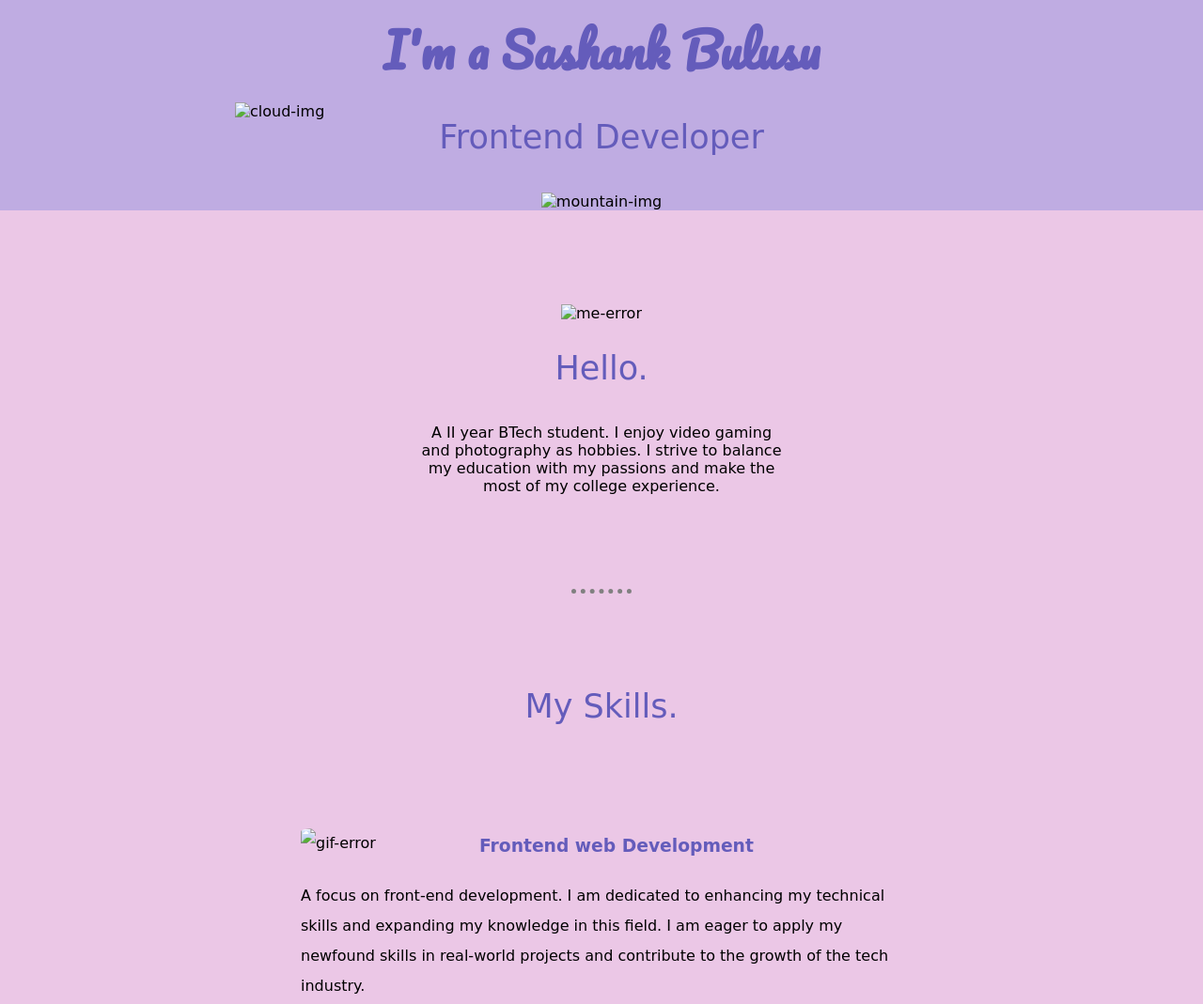
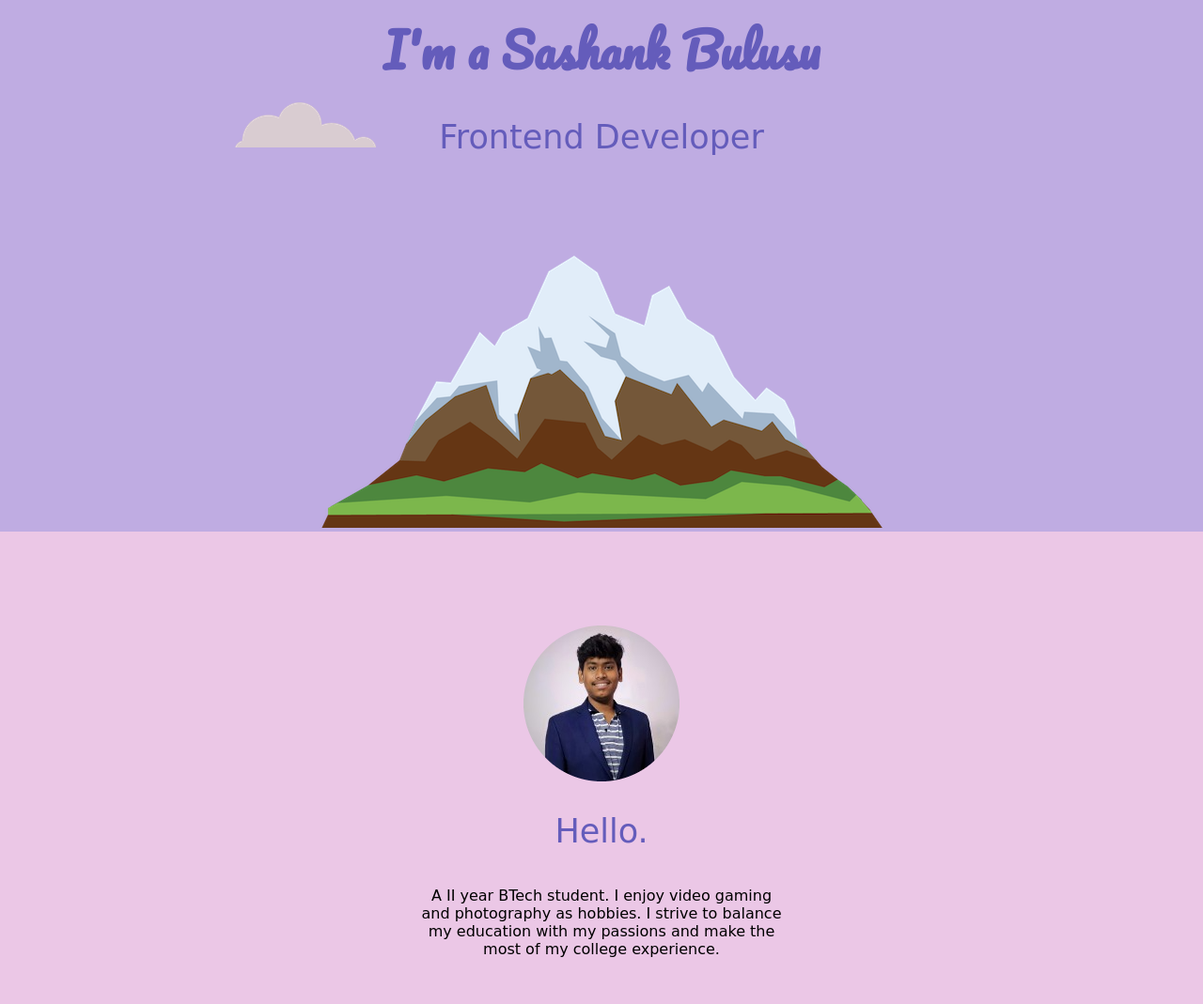
Before and after one commit to sashank-27/sashank_webpage, a plain HTML site: page index.html in a window 1280 px wide. Shown: the part 91-1160 px from the top of the page at 94% size. Drawn offline with Linux system fonts and the light colour scheme; the site is published under a folder, as on GitHub Pages, so addresses that start at the root find nothing; a web font is replaced by a local one.

Commit message:
Update index.html

```diff
--- a/index.html
+++ b/index.html
@@ -13,13 +13,13 @@
     <img class="top-cloud"src="Images/cloud.png" alt="cloud-img">
     <h1>I'm a Sashank Bulusu</h1>
     <h2>Frontend Developer</h2>
-    <img class="bottom-cloud" src="/Images/cloud.png" alt="cloud-img">
-    <img src="/Images/mountain.png" alt="mountain-img">
+    <img class="bottom-cloud" src="Images/cloud.png" alt="cloud-img">
+    <img src="Images/mountain.png" alt="mountain-img">
   </div>
 
   <div class="middle-container">
     <div class="profile">
-      <img src="/Images/1655023860468-modified.png" alt="me-error">
+      <img src="Images/1655023860468-modified.png" alt="me-error">
       <h2>Hello.</h2>
       <p class="info">A II year BTech student. I enjoy video gaming and photography as hobbies. I strive to balance my education with my passions and make the most of my college experience.</p>
     </div>
@@ -27,7 +27,7 @@
     <div class="skills">
       <h2>My Skills.</h2>
       <div class="skill-row">
-        <img class="gif-image" src="/Images/giphy.gif" alt="gif-error">
+        <img class="gif-image" src="Images/giphy.gif" alt="gif-error">
         <h3>Frontend web Development</h3>
         <p> A focus on front-end development. I am dedicated to enhancing my technical skills and expanding my knowledge in this field. I am eager to apply my newfound skills in real-world projects and contribute to the growth of the tech industry.</p>
       </div>
```
